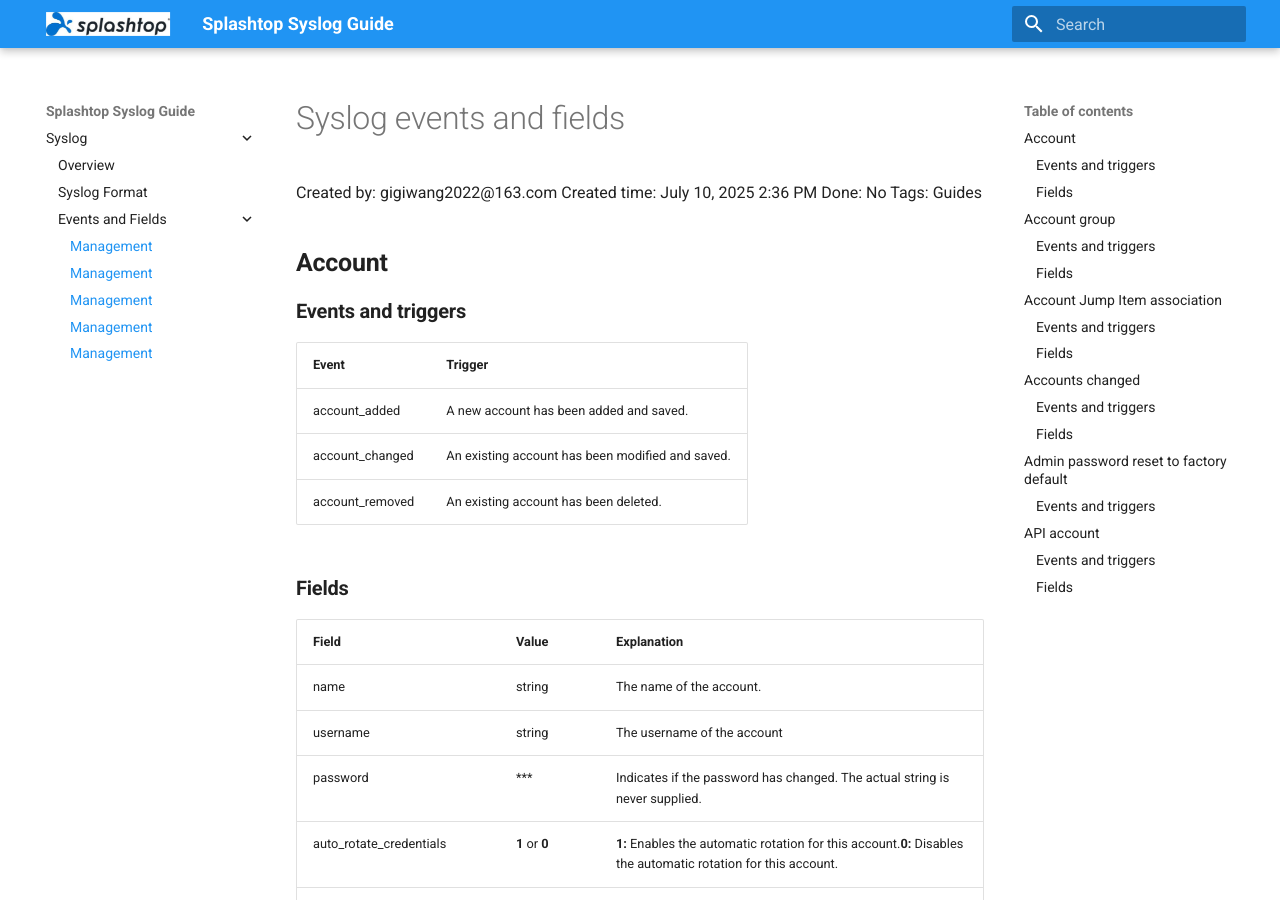
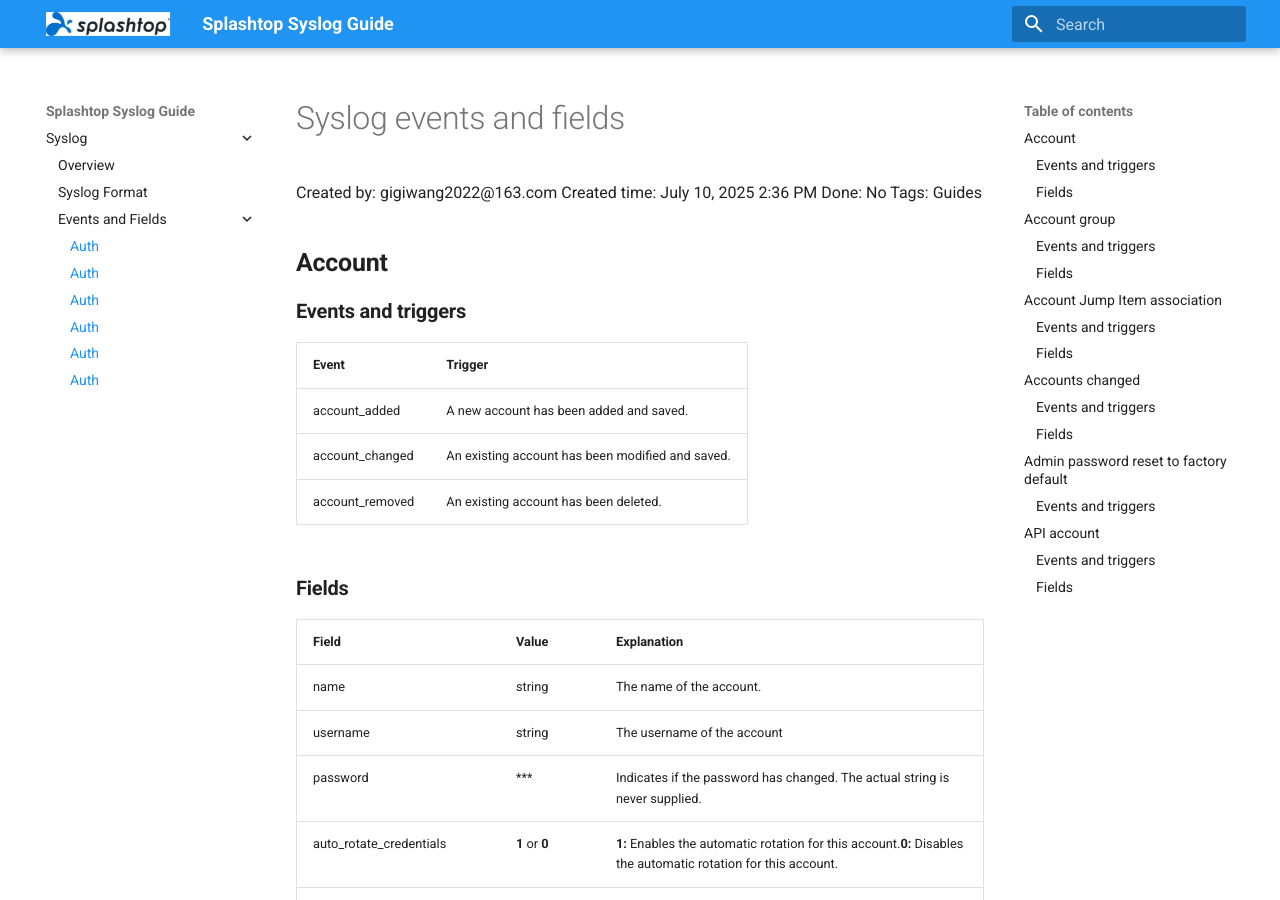
Before and after one commit to little-potato/my-syslog-docs, an MkDocs documentation site: the page built from docs/events/Syslog events and fields.md, in a window 1280 px wide and 900 px high. Built offline with MkDocs 1.6.1 and Material for MkDocs 9.7.7, drawn with Linux system fonts in a browser that asks for light colours; some of the changed lines change nothing that is shown.

Commit message:
Update mkdocs.yml

```diff
--- a/mkdocs.yml
+++ b/mkdocs.yml
@@ -20,6 +20,7 @@
       - Overview: syslog-events.md
       - Syslog Format: events/syslog-format.md
       - Events and Fields:
+          - Auth: events/Syslog events and fields.md
           - Management: events/Syslog events and fields.md
           - Settings: events/Syslog events and fields.md
           - Endpoints: events/Syslog events and fields.md
```
